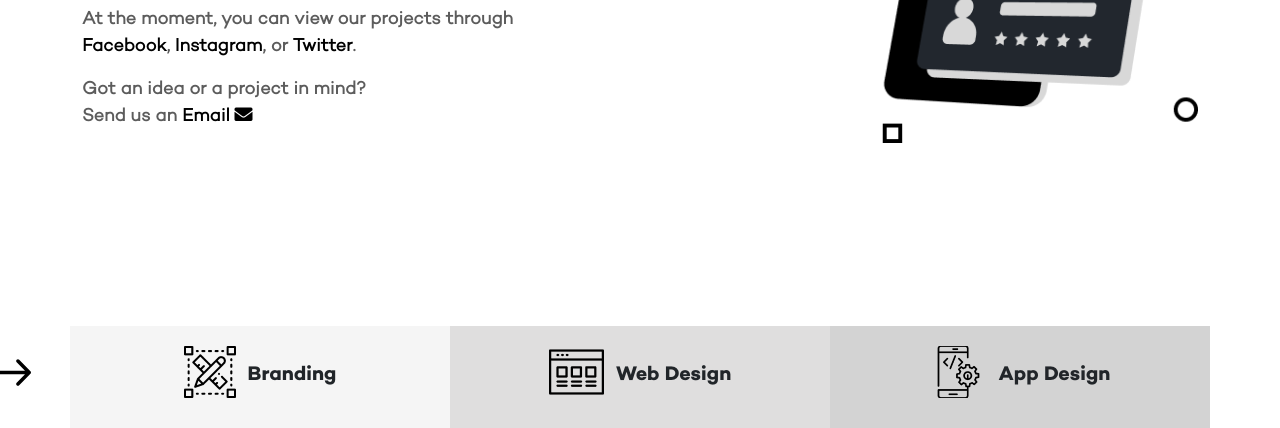
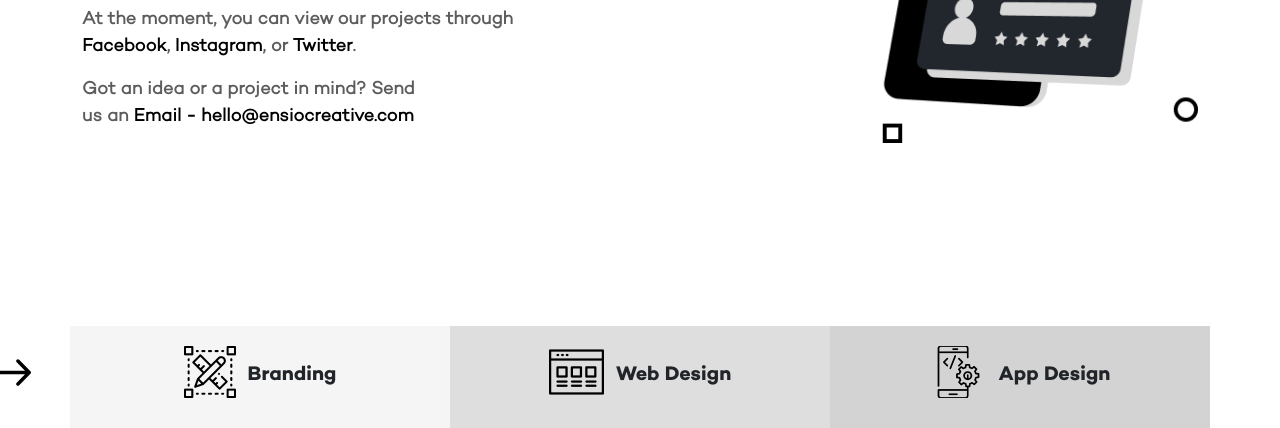
Before and after one commit to Ensio-Creative/rebrand-page, a plain HTML site: page index.html in a window 1280 px wide. Shown: the part 372-800 px from the top of the page. Drawn offline with nearby package versions, Linux system fonts and the light colour scheme; files whose address does not match are found by name.

Commit message:
Added our email

```diff
--- a/css/styles.css
+++ b/css/styles.css
@@ -128,7 +128,7 @@ a:hover {
 		margin-top: 28px;
 	}
 	.bg-hero .text-last {
-		width: 292px;
+		width: 335px;
 		font-size: 18px;
 	}
 	.arrow {
--- a/index.html
+++ b/index.html
@@ -42,7 +42,7 @@
           <h5>Hello!</h5>
       <h1>We are REDESIGNING our website just for you</h1>
       <p class="text-first">At the moment, you can view our projects through <strong> <a href="https://www.facebook.com/ensiocreative/" target="_blank" rel="noopener noreferrer">Facebook</a></strong>, <strong><a href="https://instagram.com/ensiocreative" target="_blank" rel="noopener noreferrer">Instagram</a></strong>, or <strong><a href="https://twitter.com/ensiocreative" target="_blank" rel="noopener noreferrer">Twitter</a></strong>.</p>
-      <p class="text-last">Got an idea or a project in mind? Send us an <strong><a href="mailto:hello@ensiocreative.com">Email <i class="fas fa-envelope"></i></a></strong></p>
+      <p class="text-last">Got an idea or a project in mind? Send us an <strong><a href="mailto:hello@ensiocreative.com">Email - hello@ensiocreative.com</a></strong></p>
     </div>
     <div class="col-12 col-md-4">
       <img src="img/side-img.png" alt="">
```
